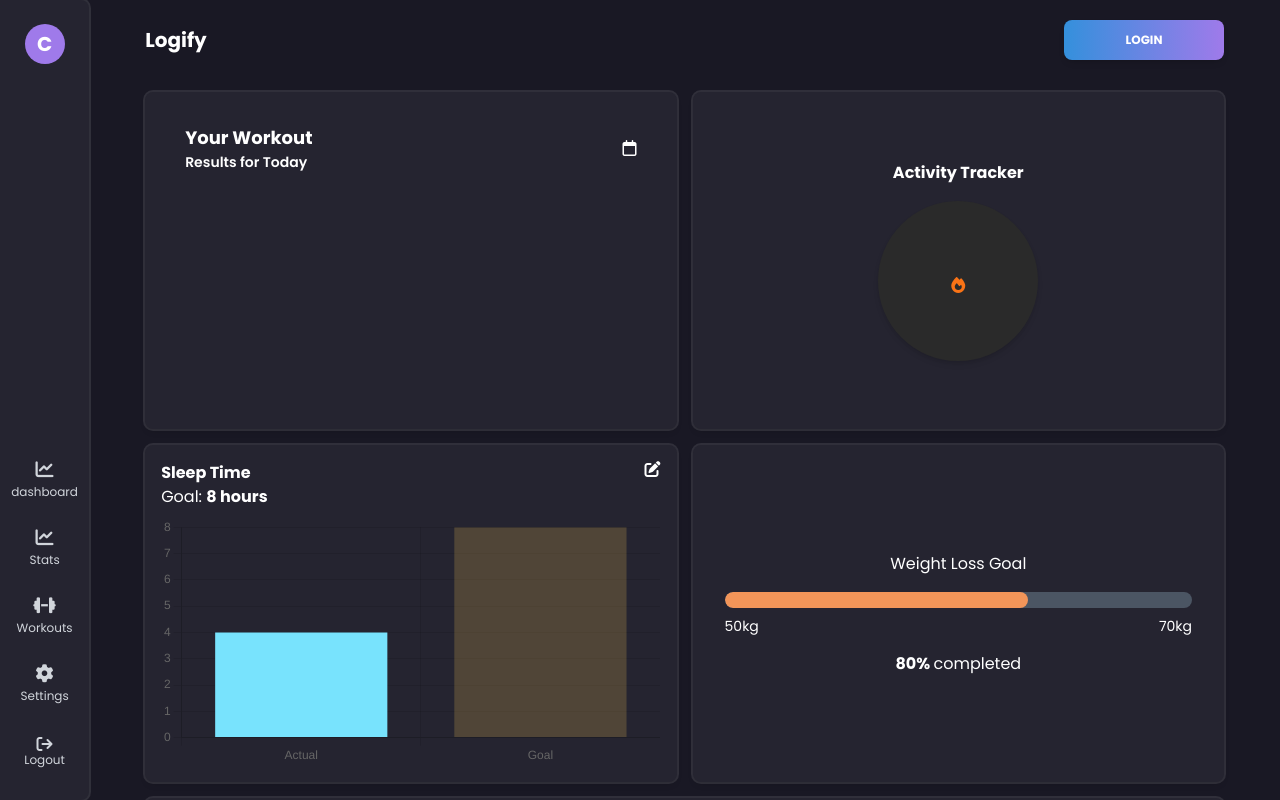
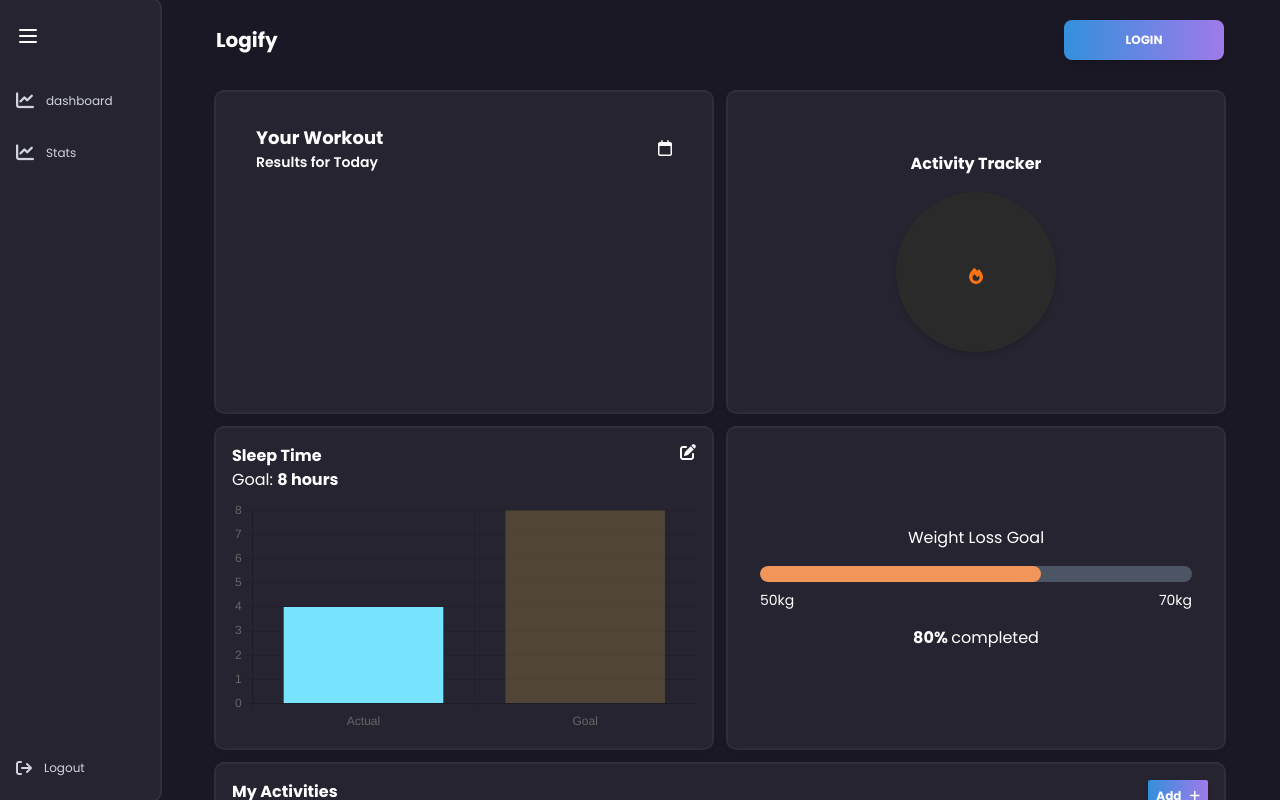
Before and after one commit to rubentotterman/app, a website built with Vite: page index.html in a window 1280 px wide. Built offline with nearby package versions, Linux system fonts and the light colour scheme.

Commit message:
Update index.html
Sidebar UI updates
Sidebar functionality updated

```diff
--- a/index.html
+++ b/index.html
@@ -11,36 +11,43 @@
   <div id="content">
     <div class="flex">
       <!-- Sidebar -->
-      <nav class="bg-[#252430] ring-2 ring-white/10 lg:flex sm:hidden hidden w-24 sticky top-0 h-screen text-white rounded-r-lg flex-col items-center justify-between pt-6 pb-6">
-        <!-- Logo -->
-        <div class="w-10 h-10 mb-12 bg-[#9f7aea] hover:scale-110 rounded-full flex items-center justify-center cursor-pointer">
-          <span class="text-xl font-bold">C</span>
+      <div class="flex">
+        <!-- Sidebar -->
+        <nav id="sidebar" class="bg-[#252430] ring-2 ring-white/10 lg:flex sm:hidden hidden w-40 sticky top-0 h-screen text-white rounded-r-lg flex-col items-center justify-between pt-6 pb-6 transition-all duration-300">
+          <!-- Top Section -->
+          <div class="flex flex-col w-full">
+            <!-- Toggle Button -->
+            <div class="px-4 mb-8">
+              <button id="sidebarToggle" class="text-white hover:text-purple-400">
+                <svg class="w-6 h-6" fill="none" stroke="currentColor" viewBox="0 0 24 24">
+                  <path stroke-linecap="round" stroke-linejoin="round" stroke-width="2" d="M4 6h16M4 12h16M4 18h16"></path>
+                </svg>
+              </button>
             </div>
 
-        <!-- Sidebar Navigation Links -->
+            <!-- Navigation Links -->
             <div class="space-y-6 w-full">
-          <a href="/dashboard" id="dashboard" class="flex flex-col items-center text-gray-300 hover:text-purple-400">
+              <a href="/dashboard" class="flex items-center px-4 gap-3 text-gray-300 hover:text-purple-400">
                 <i class="fa-solid fa-chart-line text-lg"></i>
-            <span class="text-xs">dashboard</span>
+                <span class="nav-text text-xs transition-opacity">dashboard</span>
               </a>
-            <a href="/stats" id="stats" class="flex flex-col items-center text-gray-300 hover:text-purple-400">
+              <a href="/stats" class="flex items-center px-4 gap-3 text-gray-300 hover:text-purple-400">
                 <i class="fa-solid fa-chart-line text-lg"></i>
-              <span class="text-xs ">Stats</span>
+                <span class="nav-text text-xs transition-opacity">Stats</span>
               </a>
-            <a href="/workouts" id="workouts" class="flex flex-col items-center text-gray-300 hover:text-purple-400">
-              <i class="fa-solid fa-dumbbell text-lg"></i>
-              <span class="text-xs ">Workouts</span>
-            </a>
-          <a href="/settings" id="settings" class="flex flex-col items-center pb-2  min-w-full text-gray-300 hover:text-purple-400">
-            <i class="fa-solid fa-cog text-lg"></i>
-            <span class="text-xs ">Settings</span>
-          </a>
-          <a href="/logout" id="logout" class="flex flex-col items-center pb-2  min-w-full text-gray-300 hover:text-purple-400">
+              <!-- Other nav items following same pattern -->
+            </div>
+          </div>
+
+          <!-- Logout at bottom -->
+          <div class="w-full px-4">
+            <a href="/logout" class="flex items-center gap-3 text-gray-300 hover:text-purple-400">
               <i class="fa-solid fa-arrow-right-from-bracket"></i>
-            <span class="text-xs ">Logout</span>
+              <span class="nav-text text-xs transition-opacity">Logout</span>
             </a>
           </div>
         </nav>
+      </div>
      <!--Main layout wrapper-->
     <div id="app" class="container relative flex h-screen flex-col">
      <!--Main content area-->
--- a/src/index.js
+++ b/src/index.js
@@ -185,10 +185,9 @@ document.addEventListener("DOMContentLoaded", async () => {
     sleepChartCanvas: document.getElementById("sleepChartCanvas"),
     loginButton: document.getElementById("loginButton"),
     clickHome: document.getElementById("clickHome"),
+    sidebarToggle: document.getElementById("sidebarToggle"),
+    sidebar: document.getElementById("sidebar"),
   };
-
-
-
 
 
   const sections = {
@@ -338,6 +337,31 @@ supabase.auth.onAuthStateChange((event, session) => {
    }
 });
 
+// Sidebar toggle functionality
+if (elements.sidebarToggle && elements.sidebar) {
+  let isExpanded = true;
+  const navTexts = document.querySelectorAll('.nav-text');
+
+  elements.sidebarToggle.addEventListener('click', () => {
+    console.log('Toggle clicked'); // Debug log
+    isExpanded = !isExpanded;
+
+    elements.sidebar.style.width = isExpanded ? '160px' : '80px';
+
+    navTexts.forEach(text => {
+      if (isExpanded) {
+        text.classList.remove('opacity-0');
+        text.classList.remove('hidden');
+      } else {
+        text.classList.add('opacity-0');
+        setTimeout(() => text.classList.add('hidden'), 200);
+      }
+    });
+  });
+}
+
+
+
 
 const initializeAuthButtons = async () => {
   const {
```
Also changed, not shown: dist/assets/browser-B-MgP-hj.js (deleted), dist/assets/browser-DQsfKe-0.js (added), dist/assets/index-BSgVR16v.css (added), dist/assets/index-CQ8fKxTP.css (deleted), dist/assets/index-DDKXJi80.js, dist/index.html. Lines whose indentation alone changed are shown as unchanged.
